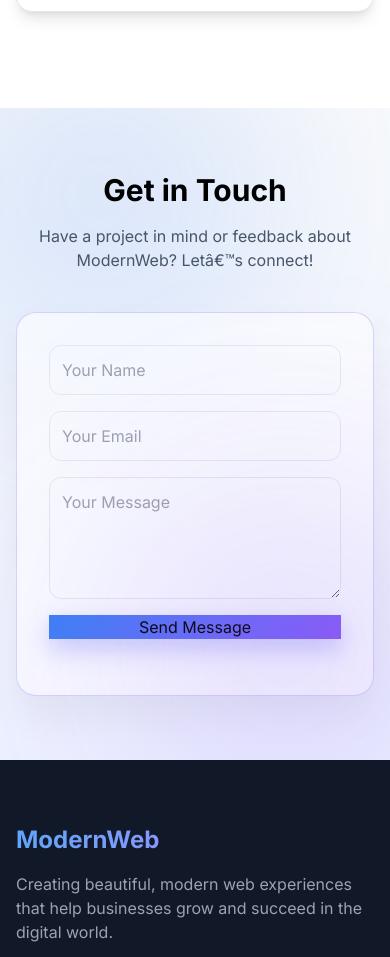
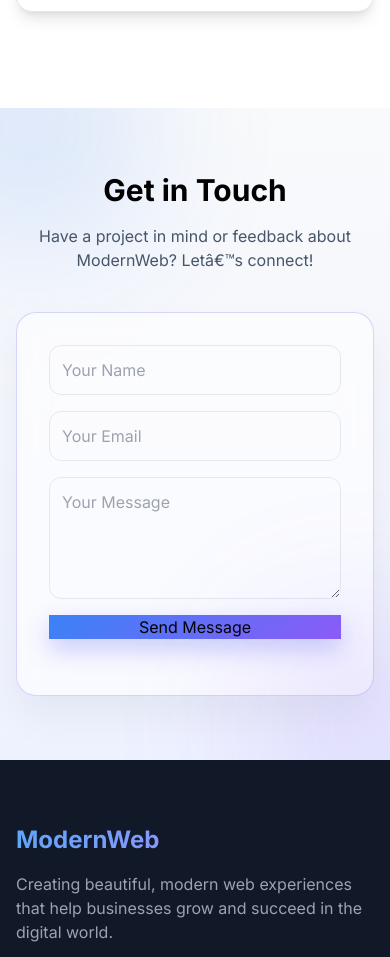
Before and after one commit to Aarif5856/modern-web-templete, a plain HTML site: page index.html in a window 390 px wide. Shown: the part 5509-6466 px from the top of the page. Drawn offline with nearby package versions, Linux system fonts and the light colour scheme.

Commit message:
style(contact): orbs use gradient tokens + mobile/reduced-motion tweaks\n\n- Orbs follow --gradient-from/to via --brand tokens\n- Reduced size/opacity on small screens\n- Disabled animations for prefers-reduced-motion\n- Rebuild ModernWeb dist

```diff
--- a/modernweb/styles.css
+++ b/modernweb/styles.css
@@ -145,14 +145,14 @@
   height: 400px;
   top: -100px;
   left: -100px;
-  background: radial-gradient(circle, #3b82f6 0%, transparent 70%);
+  background: radial-gradient(circle, var(--brand-1, #3b82f6) 0%, transparent 70%);
 }
 #contact::after {
   width: 450px;
   height: 450px;
   bottom: -120px;
   right: -120px;
-  background: radial-gradient(circle, #8b5cf6 0%, transparent 70%);
+  background: radial-gradient(circle, var(--brand-2, #8b5cf6) 0%, transparent 70%);
   animation-delay: 4s;
 }
 @keyframes floatOrbs {
@@ -177,6 +177,16 @@
 @keyframes fadeInUp {
   from { opacity: 0; transform: translateY(30px); }
   to { opacity: 1; transform: translateY(0); }
+}
+
+/* Mobile and motion preferences */
+@media (max-width: 640px) {
+  #contact::before, #contact::after { width: 260px; height: 260px; filter: blur(80px); opacity: 0.25; }
+  #contact::after { bottom: -100px; right: -100px; }
+}
+@media (prefers-reduced-motion: reduce) {
+  #contact::before, #contact::after { animation: none; }
+  #contact h2, #contact p, #contact form { animation: none; }
 }
 
 /* Map brand tokens to existing gradient tokens for safety */
--- a/styles.css
+++ b/styles.css
@@ -356,14 +356,14 @@
   height: 400px;
   top: -100px;
   left: -100px;
-  background: radial-gradient(circle, #3b82f6 0%, transparent 70%);
+  background: radial-gradient(circle, var(--brand-1, #3b82f6) 0%, transparent 70%);
 }
 #contact::after {
   width: 450px;
   height: 450px;
   bottom: -120px;
   right: -120px;
-  background: radial-gradient(circle, #8b5cf6 0%, transparent 70%);
+  background: radial-gradient(circle, var(--brand-2, #8b5cf6) 0%, transparent 70%);
   animation-delay: 4s;
 }
 @keyframes floatOrbs {
@@ -388,6 +388,16 @@
 @keyframes fadeInUp {
   from { opacity: 0; transform: translateY(30px); }
   to { opacity: 1; transform: translateY(0); }
+}
+
+/* Mobile and motion preferences */
+@media (max-width: 640px) {
+  #contact::before, #contact::after { width: 260px; height: 260px; filter: blur(80px); opacity: 0.25; }
+  #contact::after { bottom: -100px; right: -100px; }
+}
+@media (prefers-reduced-motion: reduce) {
+  #contact::before, #contact::after { animation: none; }
+  #contact h2, #contact p, #contact form { animation: none; }
 }
 
 /* Map brand tokens to existing gradient tokens for safety */
```
Also changed, not shown: modernweb/dist/styles.css, 1 other file.
